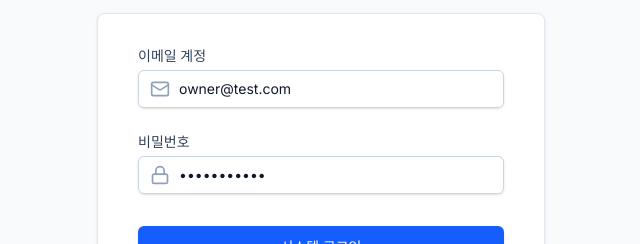
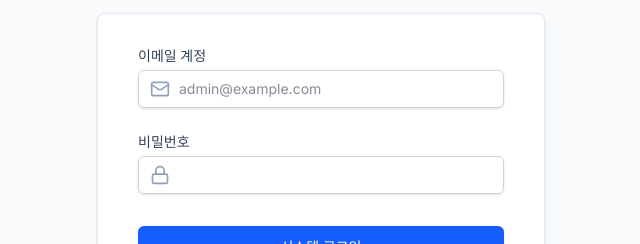
Before and after one commit to CheonAa/seoulteacher, a Next.js app: page /login in a window 1280 px wide. Shown: the part 263-507 px from the top of the page, without its empty margins (319-959 px from the left). Built offline with nearby package versions, Linux system fonts and the light colour scheme; no server answers; the database is empty.

Commit message:
feat(login): remove default test credentials from login inputs

```diff
--- a/src/app/login/page.tsx
+++ b/src/app/login/page.tsx
@@ -7,8 +7,8 @@ import { Lock, Mail } from "lucide-react";
 
 export default function LoginPage() {
     const router = useRouter();
-    const [email, setEmail] = useState("owner@test.com"); // default for testing
-    const [password, setPassword] = useState("password123");
+    const [email, setEmail] = useState("");
+    const [password, setPassword] = useState("");
     const [error, setError] = useState("");
     const [loading, setLoading] = useState(false);
 
```
